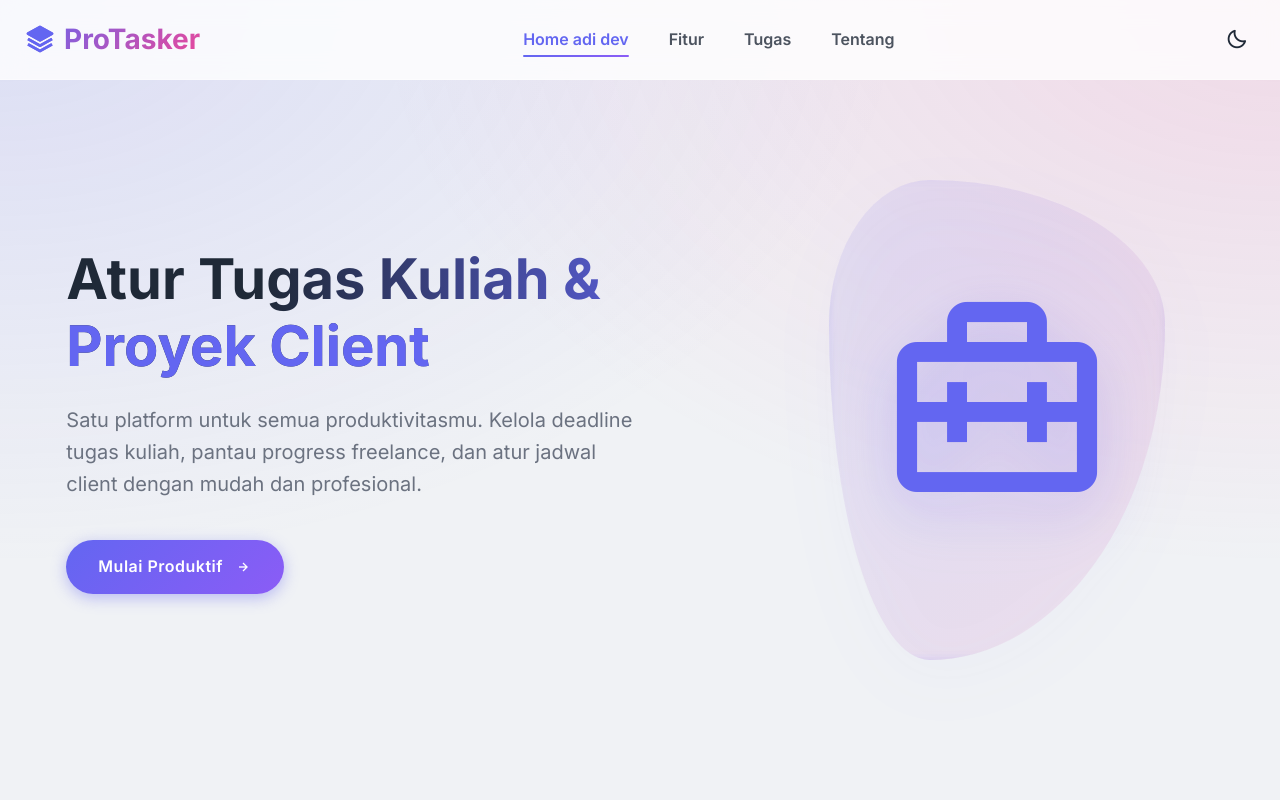
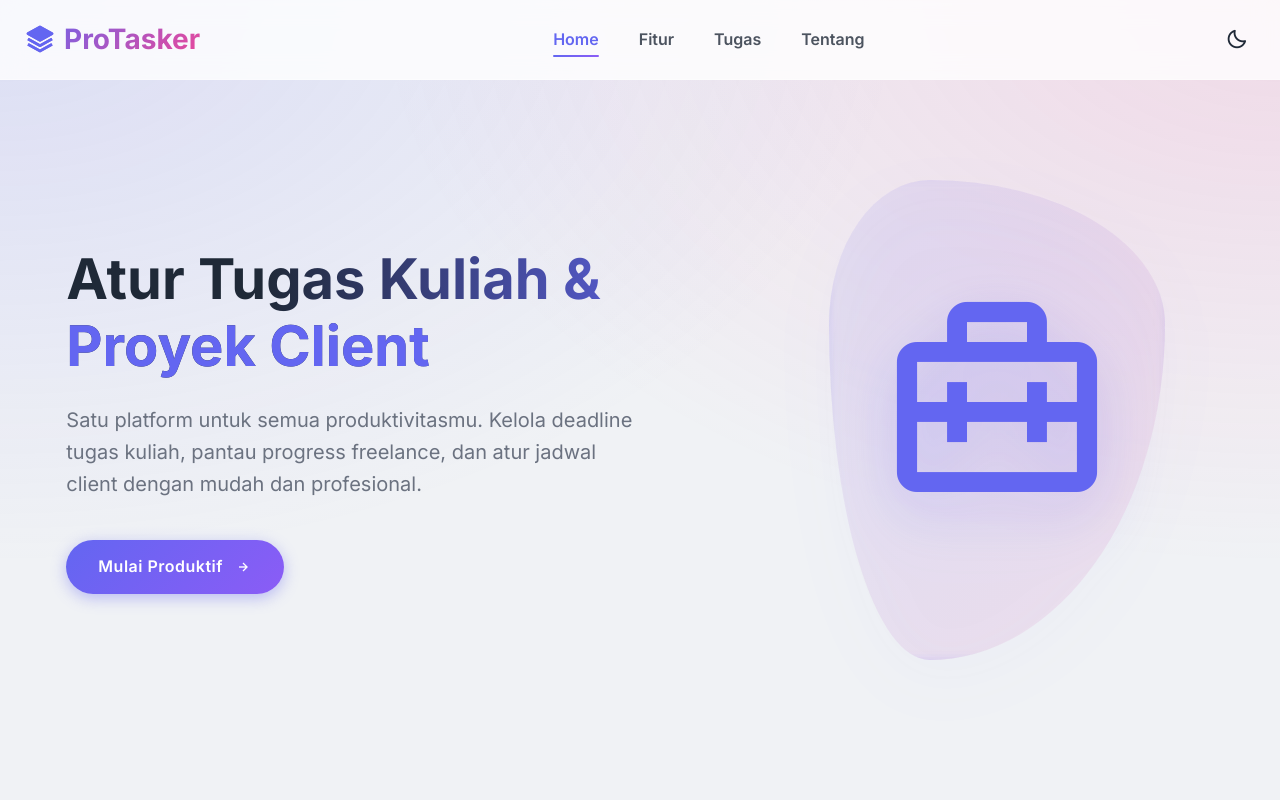
Before and after one commit to AdizxDev/TaskFlow-Manager, a plain HTML site: page index.html in a window 1280 px wide. Shown: the top 800 px of the page. Drawn offline with nearby package versions, Linux system fonts and the light colour scheme.

Commit message:
update teks

```diff
--- a/index.html
+++ b/index.html
@@ -28,7 +28,7 @@
                 <i class='bx bxs-layer'></i> ProTasker
             </a>
             <ul class="nav-menu">
-                <li><a href="#home" class="nav-link">Home adi dev</a></li>
+                <li><a href="#home" class="nav-link">Home</a></li>
                 <li><a href="#features" class="nav-link">Fitur</a></li>
                 <li><a href="#tasks" class="nav-link active">Tugas</a></li>
                 <li><a href="#about" class="nav-link">Tentang</a></li>
```
